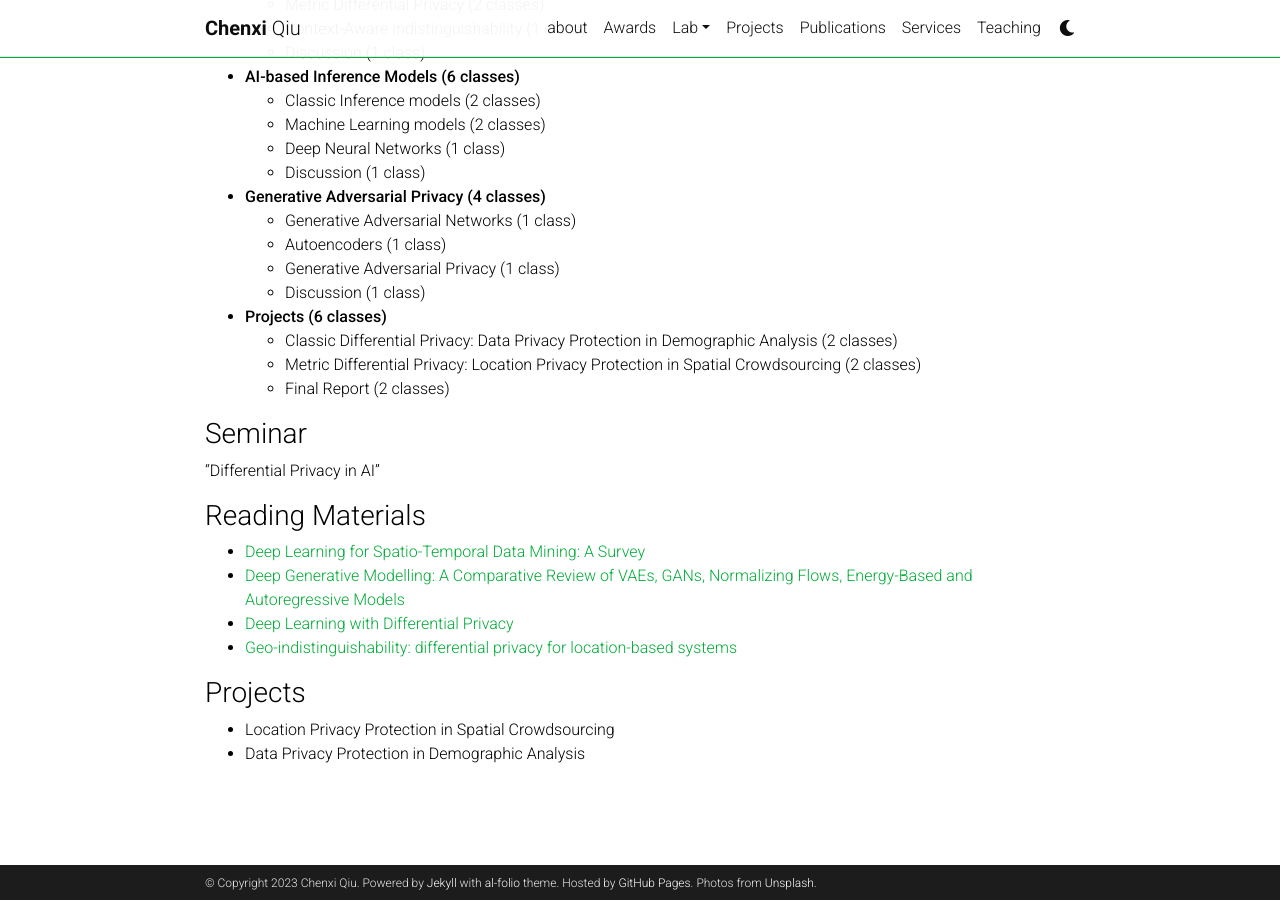
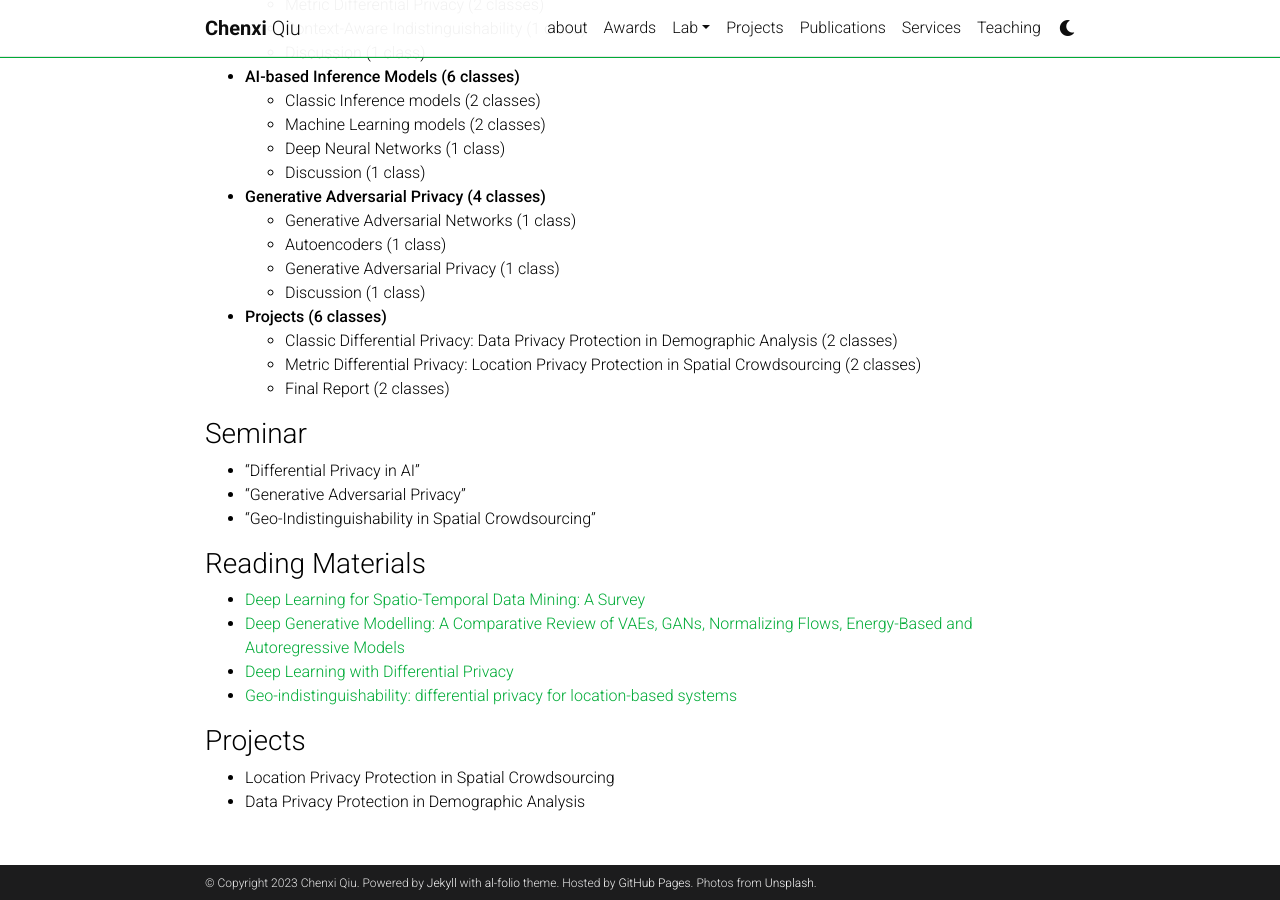
Before and after one commit to chenxiunt/chenxiunt.github.io, a Jekyll site: the page built from _teaching/DataPrivacyAI.markdown, in a window 1280 px wide and 900 px high, scrolled down 560 px. Built offline with Jekyll 4.4.1, drawn with Linux system fonts in a browser that asks for light colours; comment, search, counter and statistics services are not loaded; a style sheet for code colours, icons or effects is not loaded.

Commit message:
Update DataPrivacyAI.markdown

```diff
--- a/_teaching/DataPrivacyAI.markdown
+++ b/_teaching/DataPrivacyAI.markdown
@@ -39,7 +39,9 @@ This course introduces how the advancement of machine learning and deep learning
 
 
 ### Seminar ###
-"Differential Privacy in AI"
+* "Differential Privacy in AI"
+* "Generative Adversarial Privacy"
+* "Geo-Indistinguishability in Spatial Crowdsourcing"
 
 ### Reading Materials ###
 * <a href="https://ieeexplore.ieee.org/abstract/document/9204396">Deep Learning for Spatio-Temporal Data Mining: A Survey</a>
```
